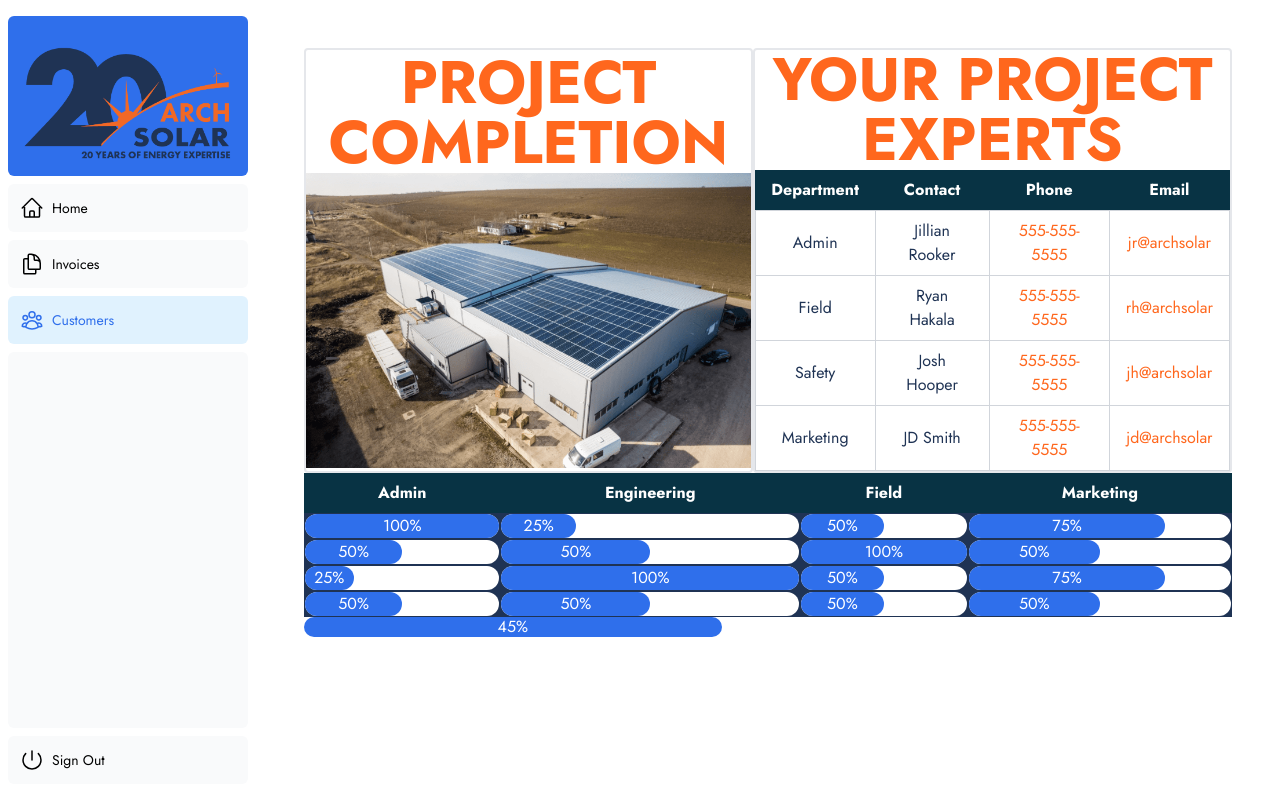
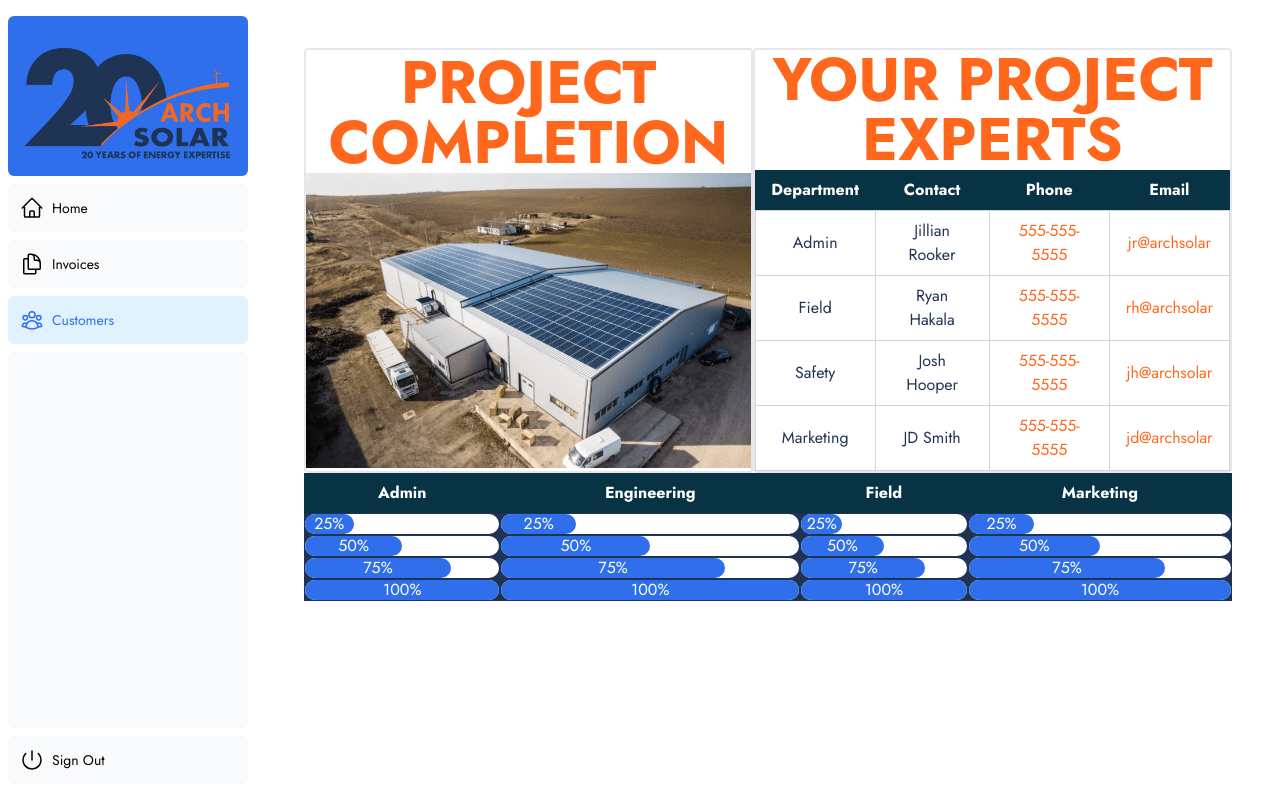
Before and after one commit to Krenbot/next-dashboard, a Next.js app: page /dashboard/customers in a window 1280 px wide. Built offline with nearby package versions, Linux system fonts and the light colour scheme.

Commit message:
add stylings, img imports

```diff
--- a/app/dashboard/(overview)/page.tsx
+++ b/app/dashboard/(overview)/page.tsx
@@ -1,6 +1,6 @@
 import RevenueChart from '@/app/ui/dashboard/revenue-chart';
 import LatestInvoices from '@/app/ui/dashboard/latest-invoices';
-import { lusitana } from '@/app/ui/fonts';
+import { jost } from '@/app/ui/fonts';
 import { Suspense } from 'react';
 import {
   RevenueChartSkeleton,
@@ -20,7 +20,7 @@ export const metadata: Metadata = {
 export default async function Page() {
   return (
     <main>
-      <h1 className={`${lusitana.className} mb-4 text-xl md:text-2xl`}>
+      <h1 className={`${jost.className} mb-4 text-xl md:text-2xl`}>
         Dashboard
       </h1>
       <div className="grid gap-6 sm:grid-cols-2 lg:grid-cols-4">
--- a/app/dashboard/customers/page.tsx
+++ b/app/dashboard/customers/page.tsx
@@ -18,7 +18,7 @@ export default function Page() {
         </div>
 
         {/* Project Experts */}
-        <div className="border-2 bg-white rounded flex flex-col justify-center">
+        <div className="border-2 bg-white rounded flex flex-col justify-center content-center">
           <h1 className="text-6xl uppercase text-[#ff671d] font-bold">
             Your Project Experts
           </h1>
@@ -94,10 +94,10 @@ export default function Page() {
       </div>
 
       {/* Progress Table */}
-      <div className="flex flex-col w-full">
-        <table className="table-fixed">
-          <thead className="bg-gray-50">
-            <tr className="text-center bg-cyan-950 border-1 text-white">
+      <div className="flex flex-col w-full rounded">
+        <table className="table-fixed ">
+          <thead className="bg-gray-50 ">
+            <tr className="text-center bg-cyan-950 border-1 text-white ">
               <th className="px-4 py-2">Admin</th>
               <th className="px-4 py-2">Engineering</th>
               <th className="px-4 py-2">Field</th>
@@ -105,123 +105,171 @@ export default function Page() {
             </tr>
           </thead>
 
-          <tbody className="bg-[#1f3354]">
+          <tbody className="bg-[#1f3354] ">
             <tr className="text-center">
               <td>
-                <div className="w-full h-6 bg-white rounded-full">
-                  <div className="h-6 bg-blue-600 rounded-full w-full bg-[#ff671D] text-white">
-                    100%
+                <div className="w-full bg-white rounded-full dark:bg-gray-700">
+                  <div
+                    className="bg-blue-600 text-white text-center p-0.5 leading-none rounded-full"
+                    style={{ width: '25%' }}
+                  >
+                    {'25%'}
                   </div>
                 </div>
               </td>
               <td>
-                <div className="w-full h-6 bg-white rounded-full">
-                  <div className="h-6 bg-blue-600 rounded-full w-1/4 bg-[#ff671D] text-white">
-                    25%
+                <div className="w-full bg-white rounded-full dark:bg-gray-700">
+                  <div
+                    className="bg-blue-600 text-white text-center p-0.5 leading-none rounded-full"
+                    style={{ width: '25%' }}
+                  >
+                    {'25%'}
                   </div>
                 </div>
               </td>
               <td>
-                <div className="w-full h-6 bg-white rounded-full">
-                  <div className="h-6 bg-blue-600 rounded-full w-1/2 bg-[#ff671D] text-white">
-                    50%
+                <div className="w-full bg-white rounded-full dark:bg-gray-700">
+                  <div
+                    className="bg-blue-600 text-white text-center p-0.5 leading-none rounded-full"
+                    style={{ width: '25%' }}
+                  >
+                    {'25%'}
                   </div>
                 </div>
               </td>
               <td>
-                <div className="w-full h-6 bg-white rounded-full">
-                  <div className="h-6 bg-blue-600 rounded-full w-3/4 bg-[#ff671D] text-white">
-                    75%
+                <div className="w-full bg-white rounded-full dark:bg-gray-700">
+                  <div
+                    className="bg-blue-600 text-white text-center p-0.5 leading-none rounded-full"
+                    style={{ width: '25%' }}
+                  >
+                    {'25%'}
                   </div>
                 </div>
               </td>
             </tr>
             <tr className="text-center">
               <td>
-                <div className="w-full h-6 bg-white rounded-full">
-                  <div className="h-6 bg-blue-600 rounded-full w-1/2 bg-[#ff671D] text-white">
-                    50%
+                <div className="w-full bg-white rounded-full dark:bg-gray-700">
+                  <div
+                    className="bg-blue-600 text-white text-center p-0.5 leading-none rounded-full"
+                    style={{ width: '50%' }}
+                  >
+                    {'50%'}
                   </div>
                 </div>
               </td>
               <td>
-                <div className="w-full h-6 bg-white rounded-full">
-                  <div className="h-6 bg-blue-600 rounded-full w-1/2 bg-[#ff671D] text-white">
-                    50%
+                <div className="w-full bg-white rounded-full dark:bg-gray-700">
+                  <div
+                    className="bg-blue-600 text-white text-center p-0.5 leading-none rounded-full"
+                    style={{ width: '50%' }}
+                  >
+                    {'50%'}
                   </div>
                 </div>
               </td>
               <td>
-                <div className="w-full h-6 bg-white rounded-full">
-                  <div className="h-6 bg-blue-600 rounded-full w-full bg-[#ff671D] text-white">
-                    100%
+                <div className="w-full bg-white rounded-full dark:bg-gray-700">
+                  <div
+                    className="bg-blue-600 text-white text-center p-0.5 leading-none rounded-full"
+                    style={{ width: '50%' }}
+                  >
+                    {'50%'}
                   </div>
                 </div>
               </td>
               <td>
-                <div className="w-full h-6 bg-white rounded-full">
-                  <div className="h-6 bg-blue-600 rounded-full w-1/2 bg-[#ff671D] text-white">
-                    50%
+                <div className="w-full bg-white rounded-full dark:bg-gray-700">
+                  <div
+                    className="bg-blue-600 text-white text-center p-0.5 leading-none rounded-full"
+                    style={{ width: '50%' }}
+                  >
+                    {'50%'}
                   </div>
                 </div>
               </td>
             </tr>
             <tr className="text-center">
               <td>
-                <div className="w-full h-6 bg-white rounded-full">
-                  <div className="h-6 bg-blue-600 rounded-full w-1/4 bg-[#ff671D] text-white">
-                    25%
+                <div className="w-full bg-white rounded-full dark:bg-gray-700">
+                  <div
+                    className="bg-blue-600 text-white text-center p-0.5 leading-none rounded-full"
+                    style={{ width: '75%' }}
+                  >
+                    {'75%'}
                   </div>
                 </div>
               </td>
               <td>
-                <div className="w-full h-6 bg-white rounded-full">
-                  <div className="h-6 bg-blue-600 rounded-full w-full bg-[#ff671D] text-white">
-                    100%
+                <div className="w-full bg-white rounded-full dark:bg-gray-700">
+                  <div
+                    className="bg-blue-600 text-white text-center p-0.5 leading-none rounded-full"
+                    style={{ width: '75%' }}
+                  >
+                    {'75%'}
                   </div>
                 </div>
               </td>
               <td>
-                <div className="w-full h-6 bg-white rounded-full">
-                  <div className="h-6 bg-blue-600 rounded-full w-1/2 bg-[#ff671D] text-white">
-                    50%
+                <div className="w-full bg-white rounded-full dark:bg-gray-700">
+                  <div
+                    className="bg-blue-600 text-white text-center p-0.5 leading-none rounded-full"
+                    style={{ width: '75%' }}
+                  >
+                    {'75%'}
                   </div>
                 </div>
               </td>
               <td>
-                <div className="w-full h-6 bg-white rounded-full">
-                  <div className="h-6 bg-blue-600 rounded-full w-3/4 bg-[#ff671D] text-white">
-                    75%
+                <div className="w-full bg-white rounded-full dark:bg-gray-700">
+                  <div
+                    className="bg-blue-600 text-white text-center p-0.5 leading-none rounded-full"
+                    style={{ width: '75%' }}
+                  >
+                    {'75%'}
                   </div>
                 </div>
               </td>
             </tr>
             <tr className="text-center">
               <td>
-                <div className="w-full h-6 bg-white rounded-full">
-                  <div className="h-6 bg-blue-600 rounded-full w-1/2 bg-[#ff671D] text-white">
-                    50%
+                <div className="w-full bg-white rounded-full dark:bg-gray-700">
+                  <div
+                    className="bg-blue-600 text-white text-center p-0.5 leading-none rounded-full"
+                    style={{ width: '100%' }}
+                  >
+                    {'100%'}
                   </div>
                 </div>
               </td>
               <td>
-                <div className="w-full h-6 bg-white rounded-full">
-                  <div className="h-6 bg-blue-600 rounded-full w-1/2 bg-[#ff671D] text-white">
-                    50%
+                <div className="w-full bg-white rounded-full dark:bg-gray-700">
+                  <div
+                    className="bg-blue-600 text-white text-center p-0.5 leading-none rounded-full"
+                    style={{ width: '100%' }}
+                  >
+                    {'100%'}
                   </div>
                 </div>
               </td>
               <td>
-                <div className="w-full h-6 bg-white rounded-full">
-                  <div className="h-6 bg-blue-600 rounded-full w-1/2 bg-[#ff671D] text-white">
-                    50%
+                <div className="w-full bg-white rounded-full dark:bg-gray-700">
+                  <div
+                    className="bg-blue-600 text-white text-center p-0.5 leading-none rounded-full"
+                    style={{ width: '100%' }}
+                  >
+                    {'100%'}
                   </div>
                 </div>
               </td>
               <td>
-                <div className="w-full h-6 bg-white rounded-full">
-                  <div className="h-6 bg-blue-600 rounded-full w-1/2 bg-[#ff671D] text-white">
-                    50%
+                <div className="w-full bg-white rounded-full dark:bg-gray-700">
+                  <div
+                    className="bg-blue-600 text-white text-center p-0.5 leading-none rounded-full"
+                    style={{ width: '100%' }}
+                  >
+                    {'100%'}
                   </div>
                 </div>
               </td>
@@ -231,15 +279,6 @@ export default function Page() {
       </div>
 
       {/* Test */}
-      <div className="w-full bg-white rounded-full dark:bg-gray-700">
-        <div
-          className="bg-blue-600 text-white text-center p-0.5 leading-none rounded-full"
-          style={{ width: '45%' }}
-        >
-          {' '}
-          45%
-        </div>
-      </div>
     </>
   );
 }
--- a/app/dashboard/invoices/page.tsx
+++ b/app/dashboard/invoices/page.tsx
@@ -2,7 +2,7 @@ import Pagination from '@/app/ui/invoices/pagination';
 import Search from '@/app/ui/search';
 import Table from '@/app/ui/invoices/table';
 import { CreateInvoice } from '@/app/ui/invoices/buttons';
-import { lusitana } from '@/app/ui/fonts';
+import { jost } from '@/app/ui/fonts';
 import { Suspense } from 'react';
 import { InvoicesTableSkeleton } from '@/app/ui/skeletons';
 import { fetchInvoicesPages } from '@/app/lib/data';
@@ -28,7 +28,7 @@ export default async function Page({
   return (
     <div className="w-full">
       <div className="flex w-full items-center justify-between">
-        <h1 className={`${lusitana.className} text-2xl`}>Invoices</h1>
+        <h1 className={`${jost.className} text-2xl`}>Invoices</h1>
       </div>
       <div className="mt-4 flex items-center justify-between gap-2 md:mt-8">
         <Search placeholder="Search invoices..." />
--- a/app/ui/dashboard/cards.tsx
+++ b/app/ui/dashboard/cards.tsx
@@ -4,7 +4,7 @@ import {
   UserGroupIcon,
   InboxIcon,
 } from '@heroicons/react/24/outline';
-import { lusitana } from '@/app/ui/fonts';
+import { jost } from '@/app/ui/fonts';
 import { fetchCardData } from '@/app/lib/data';
 
 const iconMap = {
@@ -54,7 +54,7 @@ export function Card({
         <h3 className="ml-2 text-sm font-medium">{title}</h3>
       </div>
       <p
-        className={`${lusitana.className}
+        className={`${jost.className}
           truncate rounded-xl bg-white px-4 py-8 text-center text-2xl`}
       >
         {value}
--- a/app/ui/dashboard/latest-invoices.tsx
+++ b/app/ui/dashboard/latest-invoices.tsx
@@ -1,7 +1,7 @@
 import { ArrowPathIcon } from '@heroicons/react/24/outline';
 import clsx from 'clsx';
 import Image from 'next/image';
-import { lusitana } from '@/app/ui/fonts';
+import { jost } from '@/app/ui/fonts';
 import { fetchLatestInvoices } from '@/app/lib/data';
 
 export default async function LatestInvoices() {
@@ -10,7 +10,7 @@ export default async function LatestInvoices() {
 
   return (
     <div className="flex w-full flex-col md:col-span-4">
-      <h2 className={`${lusitana.className} mb-4 text-xl md:text-2xl`}>
+      <h2 className={`${jost.className} mb-4 text-xl md:text-2xl`}>
         Latest Invoices
       </h2>
       <div className="flex grow flex-col justify-between rounded-xl bg-gray-50 p-4">
@@ -44,7 +44,7 @@ export default async function LatestInvoices() {
                   </div>
                 </div>
                 <p
-                  className={`${lusitana.className} truncate text-sm font-medium md:text-base`}
+                  className={`${jost.className} truncate text-sm font-medium md:text-base`}
                 >
                   {invoice.amount}
                 </p>
--- a/app/ui/dashboard/revenue-chart.tsx
+++ b/app/ui/dashboard/revenue-chart.tsx
@@ -1,6 +1,6 @@
 import { generateYAxis } from '@/app/lib/utils';
 import { CalendarIcon } from '@heroicons/react/24/outline';
-import { lusitana } from '@/app/ui/fonts';
+import { jost } from '@/app/ui/fonts';
 import { Revenue } from '@/app/lib/definitions';
 import { fetchRevenue } from '@/app/lib/data';
 
@@ -21,7 +21,7 @@ export default async function RevenueChart() {
 
   return (
     <div className="w-full md:col-span-4">
-      <h2 className={`${lusitana.className} mb-4 text-xl md:text-2xl`}>
+      <h2 className={`${jost.className} mb-4 text-xl md:text-2xl`}>
         Recent Revenue
       </h2>
       <div className="rounded-xl bg-gray-50 p-4">
--- a/app/ui/dashboard/sidenav.tsx
+++ b/app/ui/dashboard/sidenav.tsx
@@ -18,6 +18,7 @@ export default function SideNav() {
       <div className="flex grow flex-row justify-between space-x-2 md:flex-col md:space-x-0 md:space-y-2">
         <NavLinks />
         <div className="hidden h-auto w-full grow rounded-md bg-gray-50 md:block"></div>
+
         <form
           action={async () => {
             'use server';
--- a/app/ui/invoices/breadcrumbs.tsx
+++ b/app/ui/invoices/breadcrumbs.tsx
@@ -1,6 +1,6 @@
 import { clsx } from 'clsx';
 import Link from 'next/link';
-import { lusitana } from '@/app/ui/fonts';
+import { jost } from '@/app/ui/fonts';
 
 interface Breadcrumb {
   label: string;
@@ -15,13 +15,13 @@ export default function Breadcrumbs({
 }) {
   return (
     <nav aria-label="Breadcrumb" className="mb-6 block">
-      <ol className={clsx(lusitana.className, 'flex text-xl md:text-2xl')}>
+      <ol className={clsx(jost.className, 'flex text-xl md:text-2xl')}>
         {breadcrumbs.map((breadcrumb, index) => (
           <li
             key={breadcrumb.href}
             aria-current={breadcrumb.active}
             className={clsx(
-              breadcrumb.active ? 'text-gray-900' : 'text-gray-500',
+              breadcrumb.active ? 'text-gray-900' : 'text-gray-500'
             )}
           >
             <Link href={breadcrumb.href}>{breadcrumb.label}</Link>
--- a/package.json
+++ b/package.json
@@ -8,6 +8,7 @@
   },
   "dependencies": {
     "@heroicons/react": "^2.1.4",
+    "@material-tailwind/react": "^2.1.10",
     "@tailwindcss/forms": "^0.5.7",
     "@vercel/postgres": "^0.8.0",
     "autoprefixer": "10.4.19",
--- a/tsconfig.json
+++ b/tsconfig.json
@@ -30,6 +30,6 @@
     ".next/types/**/*.ts",
     "app/lib/placeholder-data.ts",
     "scripts/seed.js"
-  ],
+, "app/ui/progress-bar.js"  ],
   "exclude": ["node_modules"]
 }
```
Also changed, not shown: 1 other file (tests, documents, lock files or other folders).
